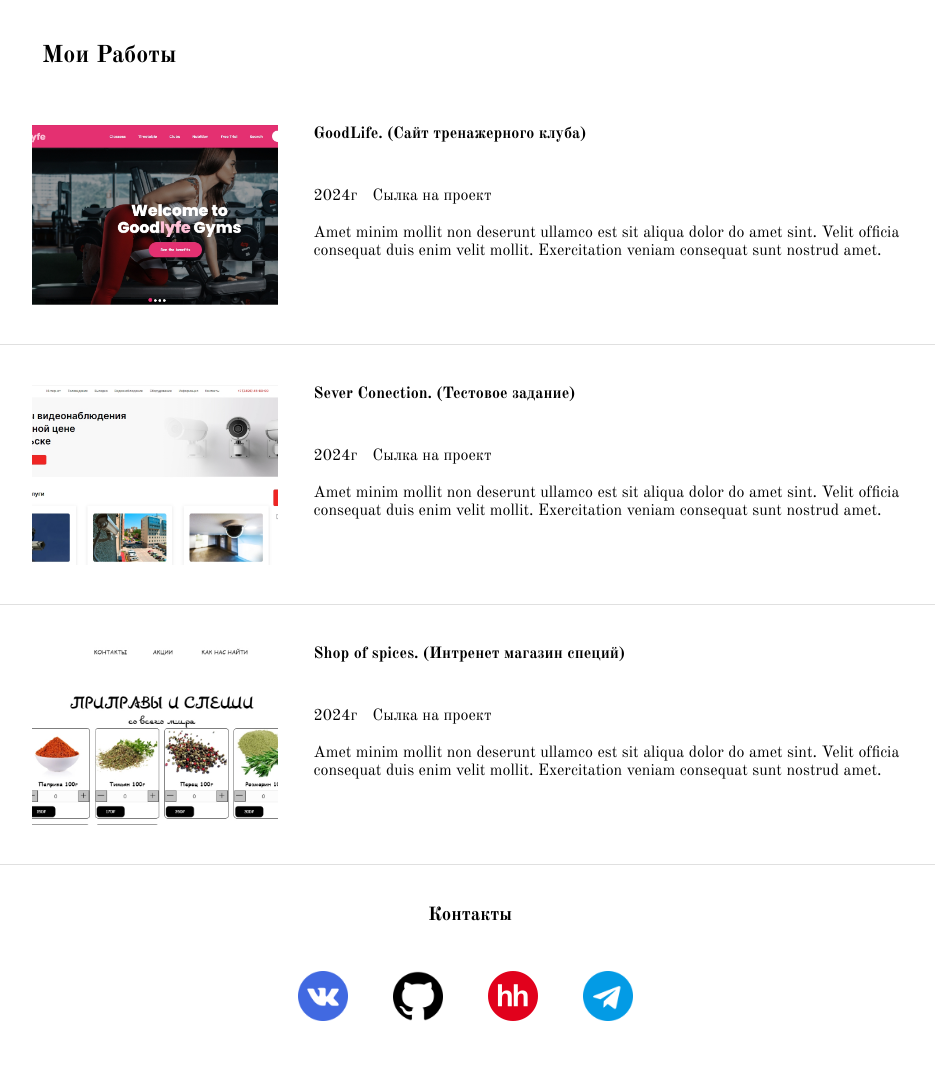
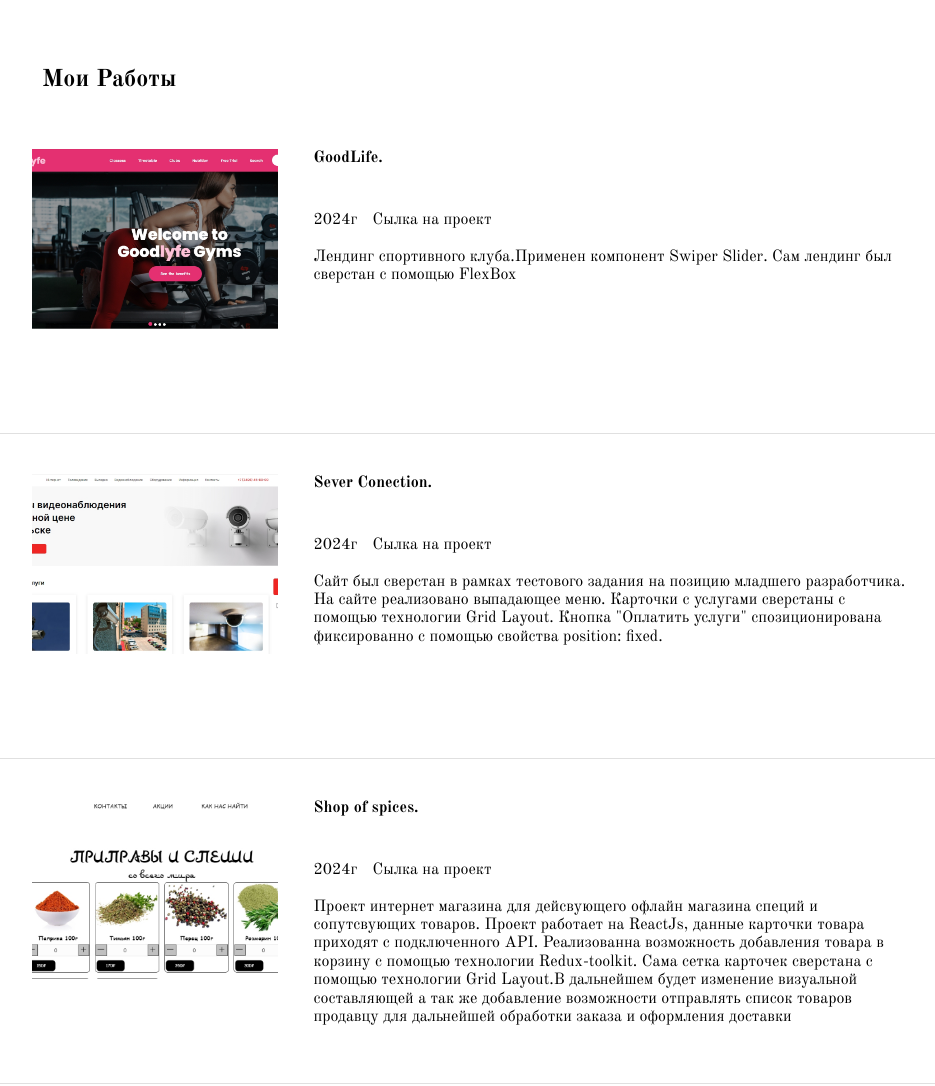
Before and after one commit to KuLIK1989/MyPortofolio, a plain HTML site: page index.html in a window 1280 px wide. Shown: the part 640-1726 px from the top of the page, without its empty margins (170-1105 px from the left). Before the commit the page ends 1677 px from the top, so only its background shows below. Drawn offline with Linux system fonts and the light colour scheme.

Commit message:
наполнение страницы

```diff
--- a/index.html
+++ b/index.html
@@ -25,18 +25,19 @@
               <p class="author__subtitle">
                 Я начинающий Frontend-разработчик. Ежедневно занимаюсь
                 разработкой своих проектов, а так же изучением новых
-                фреймворков, библиотек и возможностей языка JavaScript. Есть
-                опыт разработки на React, Redux-toolkit, Express. Хочу
-                профессионально развиваться в этом направлении.
+                фреймворков, библиотек и возможностей языка JavaScript.
+                <br />
+                <br />
+                Мой стек: Js, ReactJs, Redux-toolkit, HTML5, CSS3, SCSS, Git,
+                BEM, Adobe Ps, Adobe PP,
               </p>
             </div>
             <img src="./images/Dws-JQ63UGQ.jpg" alt="" class="author__image" />
           </div>
 
-            <a href="/vendor/util/Куликов Александр Александрович.pdf" download
-              ><button class="author__btn">Скачать резюме</button></a
-            >
-          </button>
+          <a href="/vendor/util/Куликов Александр Александрович.pdf" download
+            ><button class="author__btn">Скачать резюме</button></a
+          >
         </section>
         <section class="works">
           <h2 class="works__title"><a name="works">Мои Работы</a></h2>
@@ -49,9 +50,7 @@
               />
             </div>
             <div class="grid__title">
-              <h4 class="grid__title-text">
-                GoodLife. (Сайт тренажерного клуба)
-              </h4>
+              <h4 class="grid__title-text">GoodLife.</h4>
             </div>
             <div class="grid__date-subtitle">
               <p class="grid__date">2024г</p>
@@ -61,9 +60,8 @@
             </div>
             <div class="grid__text">
               <p class="grid__subtitle">
-                Amet minim mollit non deserunt ullamco est sit aliqua dolor do
-                amet sint. Velit officia consequat duis enim velit mollit.
-                Exercitation veniam consequat sunt nostrud amet.
+                Лендинг спортивного клуба.Применен компонент Swiper Slider. Сам
+                лендинг был сверстан с помощью FlexBox
               </p>
             </div>
           </div>
@@ -72,9 +70,7 @@
               <img src="./images/скрин2.jpg" alt="" class="grid__photo" />
             </div>
             <div class="grid__title">
-              <h4 class="grid__title-text">
-                Sever Conection. (Тестовое задание)
-              </h4>
+              <h4 class="grid__title-text">Sever Conection.</h4>
             </div>
             <div class="grid__date-subtitle">
               <p class="grid__date">2024г</p>
@@ -86,9 +82,11 @@
             </div>
             <div class="grid__text">
               <p class="grid__subtitle">
-                Amet minim mollit non deserunt ullamco est sit aliqua dolor do
-                amet sint. Velit officia consequat duis enim velit mollit.
-                Exercitation veniam consequat sunt nostrud amet.
+                Сайт был сверстан в рамках тестового задания на позицию младшего
+                разработчика. На сайте реализовано выпадающее меню. Карточки с
+                услугами сверстаны с помощью технологии Grid Layout. Кнопка
+                "Оплатить услуги" спозиционирована фиксированно с помощью
+                свойства position: fixed.
               </p>
             </div>
           </div>
@@ -97,9 +95,7 @@
               <img src="./images/crhby3.jpg" alt="" class="grid__photo" />
             </div>
             <div class="grid__title">
-              <h4 class="grid__title-text">
-                Shop of spices. (Интренет магазин специй)
-              </h4>
+              <h4 class="grid__title-text">Shop of spices.</h4>
             </div>
             <div class="grid__date-subtitle">
               <p class="grid__date">2024г</p>
@@ -111,9 +107,15 @@
             </div>
             <div class="grid__text">
               <p class="grid__subtitle">
-                Amet minim mollit non deserunt ullamco est sit aliqua dolor do
-                amet sint. Velit officia consequat duis enim velit mollit.
-                Exercitation veniam consequat sunt nostrud amet.
+                Проект интернет магазина для дейсвующего офлайн магазина специй
+                и сопутсвующих товаров. Проект работает на ReactJs, данные
+                карточки товара приходят с подключенного API. Реализованна
+                возможность добавления товара в корзину с помощью технологии
+                Redux-toolkit. Сама сетка карточек сверстана с помощью
+                технологии Grid Layout.В дальнейшем будет изменение визуальной
+                составляющей а так же добавление возможности отправлять список
+                товаров продавцу для дальнейшей обработки заказа и оформления
+                доставки
               </p>
             </div>
           </div>
--- a/scss/blocks/_grid.scss
+++ b/scss/blocks/_grid.scss
@@ -3,7 +3,7 @@
   justify-content: center;
   grid-auto-columns: 1fr;
   grid-template-columns: 246px 595px;
-  grid-template-rows: 50px 25px 120px;
+  grid-template-rows: 50px 25px 185px;
   gap: 12px 36px;
   grid-template-areas:
     "grid__img grid__title"
```
Also changed, not shown: css/index.css.
